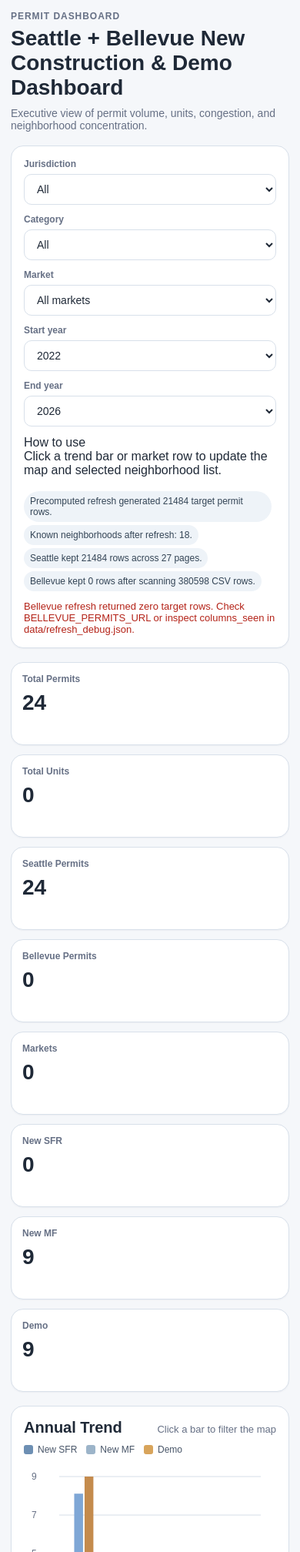
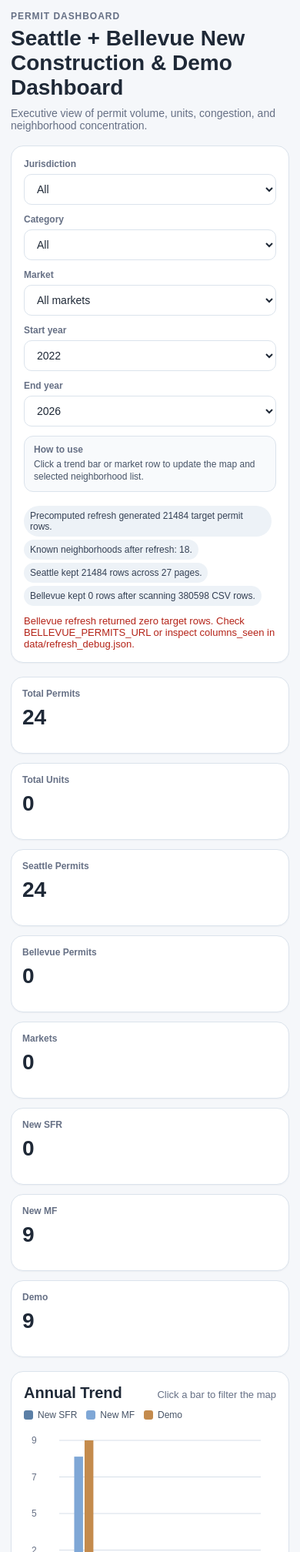
Before and after one commit to kauweg/permits-dashboard, a Flask app: page / in a window 390 px wide. Shown: the top 2016 px of the page at 77% size. Run offline with Flask 3, Linux system fonts and the light colour scheme.

Commit message:
Update styles.css

```diff
--- a/static/styles.css
+++ b/static/styles.css
@@ -3,12 +3,10 @@
   --panel: #ffffff;
   --ink: #1f2937;
   --muted: #667085;
-  --line: #d8e0ea;
-  --blue: #6d8fb3;
-  --blue2: #9cb4c9;
-  --green: #87a9a4;
-  --sand: #d8a45b;
-  --danger: #b42318;
+  --line: #dbe3ec;
+  --blue: #5b7fa6;
+  --blue2: #7fa7d6;
+  --gold: #c48b4d;
 }
 
 * {
@@ -17,22 +15,18 @@
 
 body {
   margin: 0;
-  font-family: Arial, Helvetica, sans-serif;
   background: var(--bg);
   color: var(--ink);
+  font-family: Arial, Helvetica, sans-serif;
 }
 
 .page {
-  max-width: 1440px;
+  max-width: 1450px;
   margin: 0 auto;
   padding: 24px;
 }
 
 .hero {
-  display: flex;
-  align-items: flex-start;
-  justify-content: space-between;
-  gap: 24px;
   margin-bottom: 18px;
 }
 
@@ -75,14 +69,35 @@ h1 {
   display: grid;
   grid-template-columns: repeat(6, minmax(0, 1fr));
   gap: 12px;
+  align-items: end;
+}
+
+.filter-help {
+  border: 1px solid var(--line);
+  border-radius: 12px;
+  padding: 10px 12px;
+  background: #f8fafc;
+}
+
+.filter-help-title {
+  font-size: 12px;
+  font-weight: 700;
+  color: var(--muted);
+  margin-bottom: 4px;
+}
+
+.filter-help-text {
+  font-size: 12px;
+  color: #475467;
+  line-height: 1.4;
 }
 
 label span {
   display: block;
   font-size: 12px;
   color: var(--muted);
+  font-weight: 700;
   margin-bottom: 6px;
-  font-weight: 600;
 }
 
 select,
@@ -107,14 +122,14 @@ input {
   display: inline-block;
   padding: 6px 8px;
   margin: 4px 6px 0 0;
-  background: #eef3f8;
+  background: #edf2f7;
   border-radius: 999px;
-  color: #345;
+  color: #344054;
   font-size: 12px;
 }
 
 .errors {
-  color: var(--danger);
+  color: #b42318;
   font-size: 13px;
 }
 
@@ -133,28 +148,34 @@ input {
 }
 
 .executive-card {
-  min-height: 108px;
+  min-height: 100px;
 }
 
 .card-label {
   font-size: 12px;
   color: var(--muted);
+  font-weight: 700;
   margin-bottom: 8px;
-  font-weight: 600;
 }
 
 .card-value {
   font-size: 28px;
   font-weight: 700;
   line-height: 1.15;
-  word-break: break-word;
 }
 
-.grid.two-col {
+.grid {
   display: grid;
+  gap: 18px;
+}
+
+.top-grid {
+  grid-template-columns: 1.25fr 0.95fr;
+  margin-bottom: 18px;
+}
+
+.bottom-grid {
   grid-template-columns: 1fr 1fr;
-  gap: 18px;
-  margin-bottom: 18px;
 }
 
 .panel {
@@ -183,7 +204,7 @@ input {
   display: flex;
   flex-wrap: wrap;
   gap: 12px;
-  margin-bottom: 10px;
+  margin-bottom: 8px;
   font-size: 12px;
   color: #475467;
 }
@@ -203,26 +224,21 @@ input {
 
 .swatch-sfr { background: var(--blue); }
 .swatch-mf { background: var(--blue2); }
-.swatch-other { background: var(--green); }
-.swatch-demo { background: var(--sand); }
-
-.chart-value {
-  margin-top: 8px;
-  font-size: 13px;
-  color: var(--muted);
-}
+.swatch-demo { background: var(--gold); }
 
 canvas {
   width: 100%;
-  height: 260px;
+  height: 250px;
   display: block;
 }
 
-.executive-bottom {
-  display: grid;
-  grid-template-columns: 1.2fr 1fr 1.2fr;
-  gap: 18px;
-  margin-top: 18px;
+.small-map {
+  width: 100%;
+  height: 430px;
+  border: 1px solid var(--line);
+  border-radius: 12px;
+  overflow: hidden;
+  background: #f8fafc;
 }
 
 .table-wrap {
@@ -283,53 +289,33 @@ thead th {
   margin-bottom: 6px;
 }
 
-@media (max-width: 1200px) {
+@media (max-width: 1250px) {
   .executive-cards {
     grid-template-columns: repeat(2, minmax(0, 1fr));
   }
 
-  .executive-bottom {
-    grid-template-columns: 1fr;
+  .filter-grid {
+    grid-template-columns: repeat(3, minmax(0, 1fr));
   }
 
-  .small-map {
-    height: 360px;
-  }
-}
-
-@media (max-width: 980px) {
-  .filter-grid,
-  .grid.two-col {
-    grid-template-columns: repeat(2, minmax(0, 1fr));
-  }
-
-  .notes-row {
+  .top-grid,
+  .bottom-grid {
     grid-template-columns: 1fr;
   }
 }
 
-@media (max-width: 720px) {
+@media (max-width: 760px) {
   .page {
     padding: 14px;
   }
 
-  .hero,
   .filter-grid,
-  .grid.two-col,
+  .notes-row,
   .executive-cards {
-    display: grid;
     grid-template-columns: 1fr;
-  }
-
-  .hero {
-    gap: 14px;
   }
 
   h1 {
     font-size: 28px;
   }
-
-  .executive-bottom {
-    grid-template-columns: 1fr;
-  }
 }
```
Also changed, not shown: other parts of static/styles.css (+8 -18 lines).
